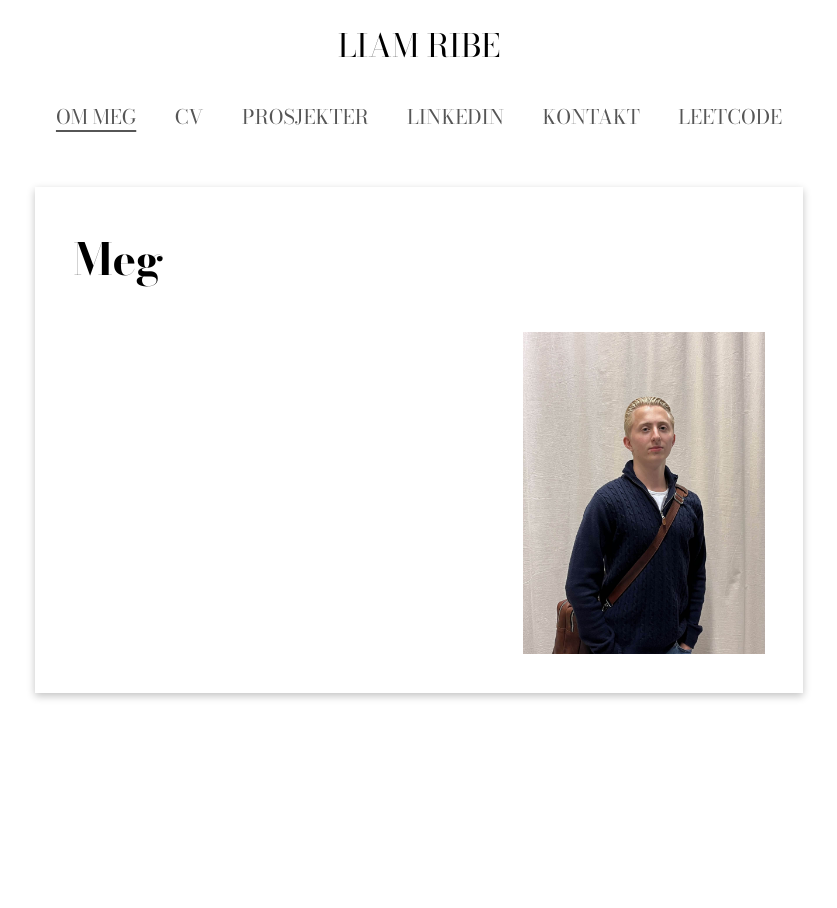
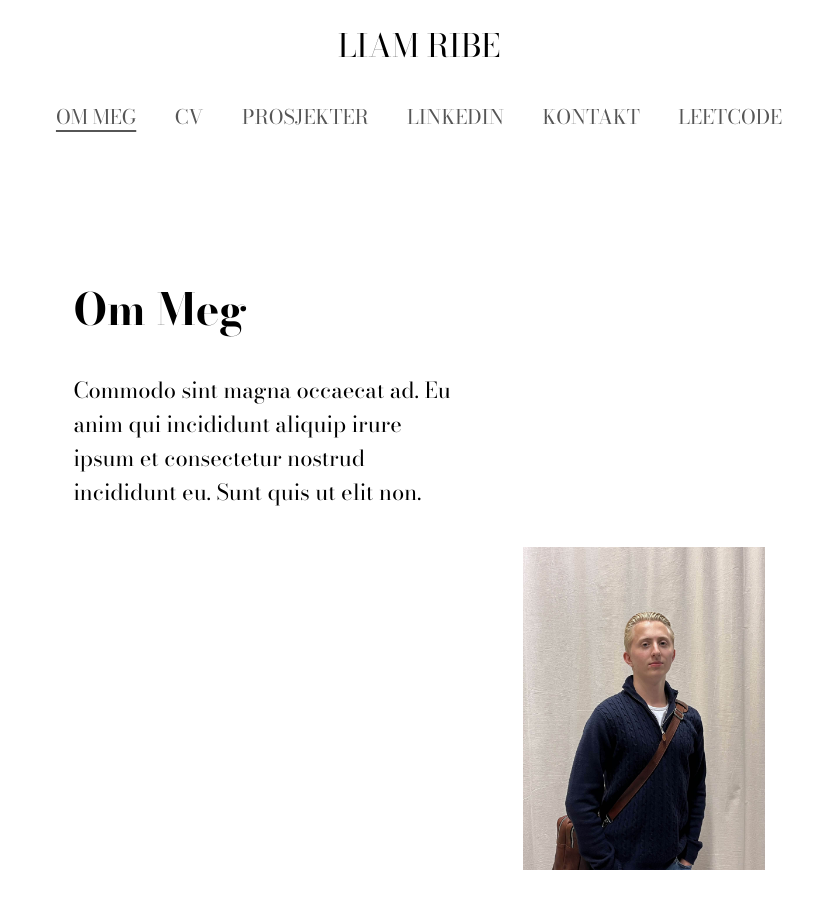
Before and after one commit to PennyChain/PersonligNettside, a SvelteKit app: page / in a window 1280 px wide. Shown: the top 908 px of the page, without its empty margins (221-1058 px from the left). Before the commit the page ends 800 px from the top, so only its background shows below. Built offline with nearby package versions, Linux system fonts and the light colour scheme.

Commit message:
Endret main

```diff
--- a/src/routes/+page.svelte
+++ b/src/routes/+page.svelte
@@ -5,7 +5,10 @@
 <div class="biggerbox">
     <div class="bigbox">
         <div class="tekstboks">
-            <h1 id="CvHeader">Meg</h1>
+            <h1 id="CvHeader">Om Meg</h1>
+            <p>
+                Commodo sint magna occaecat ad. Eu anim qui incididunt aliquip irure ipsum et consectetur nostrud incididunt eu. Sunt quis ut elit non.
+            </p>
         </div>
         <div class="bilder">
             <img id="cvbilde" src="/Bilder/IMG_4352.jpg" alt="bilde">
@@ -20,11 +23,12 @@
         display: flex;
         justify-content: center;
         align-items: center;
+        margin-top: 100px;
     }
 
     .bigbox {
-        background-color: rgb(255, 255, 255);
-        box-shadow: rgba(0, 0, 0, 0.24) 0px 3px 8px;
+        /* background-color: rgb(255, 255, 255); */
+        /* box-shadow: rgba(0, 0, 0, 0.24) 0px 3px 8px; */
         height: 100%;
         width: 60vw;
         margin-bottom: 5%;
@@ -41,6 +45,7 @@
         font-family: 'Bodoni Moda', serif;
         font-size: 22px;
         margin: 5%;
+        width: 50%;
     }
 
     #cvbilde {
```
